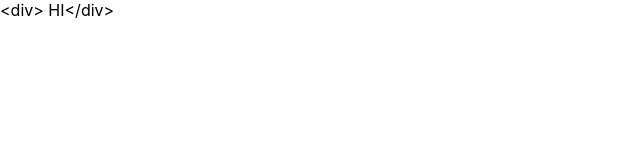
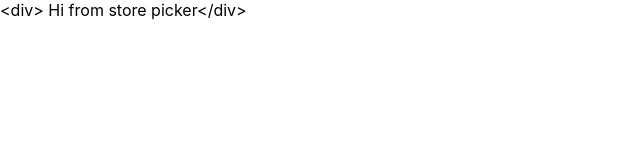
Before and after one commit to daisygabi/my-catch-ofthe-day, a React (Create React App) app: page / in a window 1280 px wide. Shown: the top 160 px of the page, without its empty margins (0-640 px from the left). Built offline with nearby package versions, Linux system fonts and the light colour scheme.

Commit message:
Update message to know where I am.

```diff
--- a/src/components/StorePicker.js
+++ b/src/components/StorePicker.js
@@ -2,7 +2,7 @@ import React from "react";
 
 class StorePicker extends React.Component {
     render () {
-        return("<div> HI</div>");
+        return("<div> Hi from store picker</div>");
     }
 }
 export default StorePicker;
```
